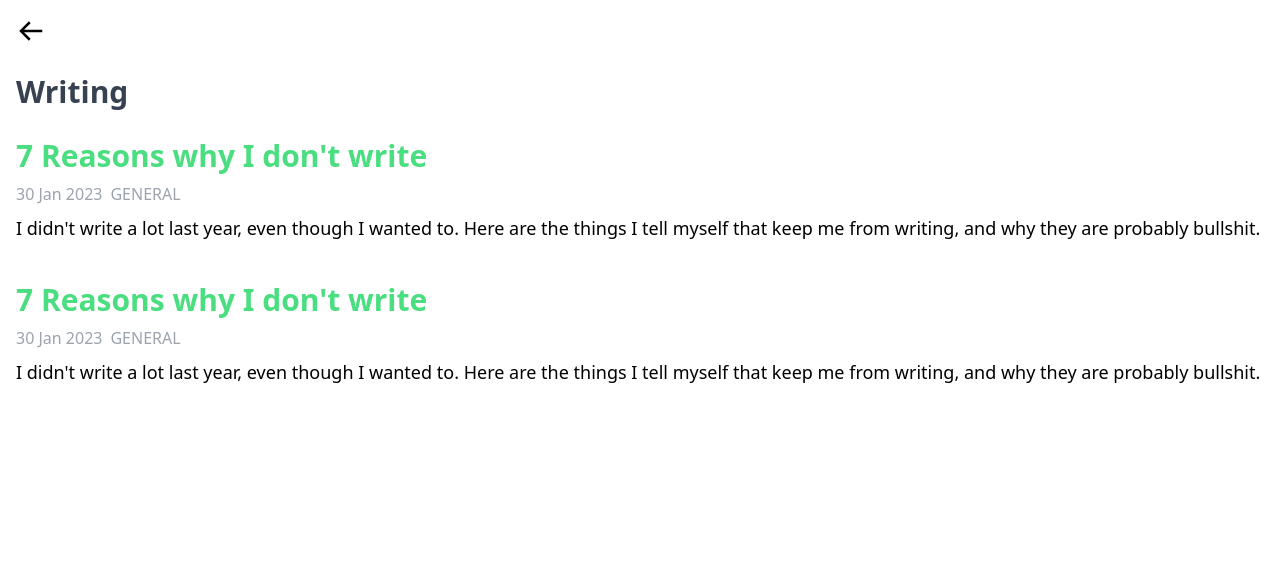
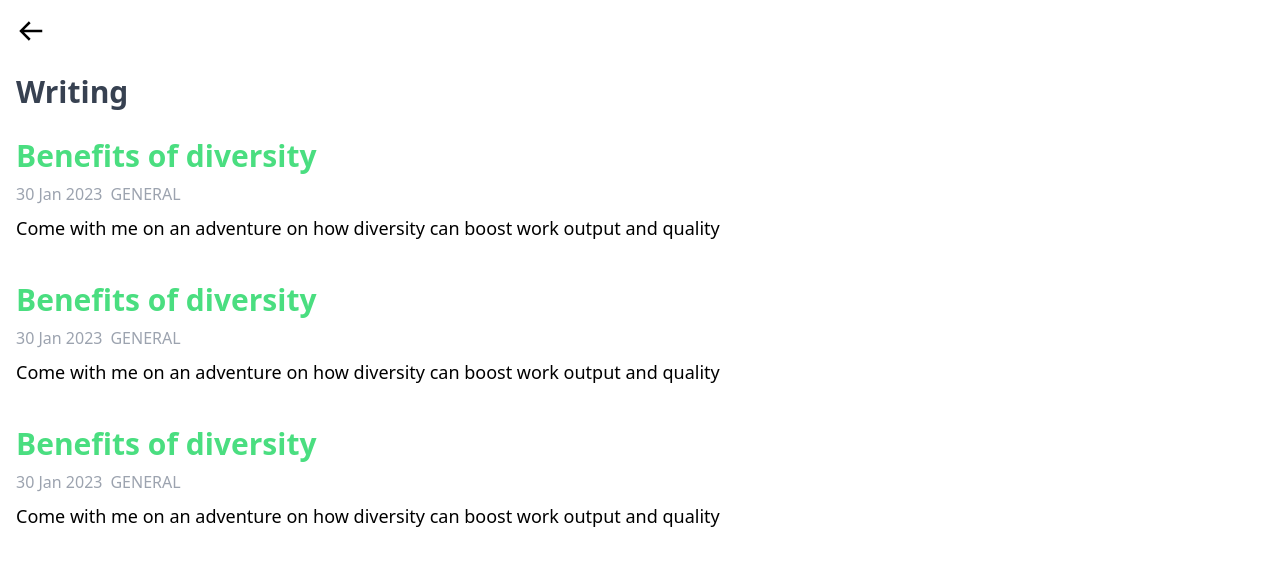
Before and after one commit to leehaney254/portfolio, a React (Vite) app: page /posts in a window 1280 px wide. Shown: the top 566 px of the page. Built offline with nearby package versions, Linux system fonts and the light colour scheme.

Commit message:
Feat: Limit number of posts seen

```diff
--- a/src/data/data.ts
+++ b/src/data/data.ts
@@ -140,38 +140,50 @@ export const posts = [
   {
     Image: diverse,
     heading: "Benefits of diversity",
+    date: "30 Jan 2023",
+    genre: "GENERAL",
     like: 100,
-    description: "Here I talk about the benefits of working in a diverse culture and my personal ecpiriences.",
+    description: "Come with me on an adventure on how diversity can boost work output and quality",
   },
   {
     Image: diverse,
     heading: "Benefits of diversity",
+    date: "30 Jan 2023",
+    genre: "GENERAL",
     like: 100,
-    description: "Here I talk about the benefits of working in a diverse culture and my personal ecpiriences.",
+    description: "Come with me on an adventure on how diversity can boost work output and quality",
   },
   {
     Image: diverse,
     heading: "Benefits of diversity",
+    date: "30 Jan 2023",
+    genre: "GENERAL",
     like: 100,
-    description: "Here I talk about the benefits of working in a diverse culture and my personal ecpiriences.",
+    description: "Come with me on an adventure on how diversity can boost work output and quality",
   },
   {
     Image: diverse,
     heading: "Benefits of diversity",
+    date: "30 Jan 2023",
+    genre: "GENERAL",
     like: 100,
-    description: "Here I talk about the benefits of working in a diverse culture and my personal ecpiriences.",
+    description: "Come with me on an adventure on how diversity can boost work output and quality",
   },
   {
     Image: diverse,
     heading: "Benefits of diversity",
+    date: "30 Jan 2023",
+    genre: "GENERAL",
     like: 100,
-    description: "Here I talk about the benefits of working in a diverse culture and my personal ecpiriences.",
+    description: "Come with me on an adventure on how diversity can boost work output and quality",
   },
   {
     Image: diverse,
     heading: "Benefits of diversity",
+    date: "30 Jan 2023",
+    genre: "GENERAL",
     like: 100,
-    description: "Here I talk about the benefits of working in a diverse culture and my personal ecpiriences.",
+    description: "Come with me on an adventure on how diversity can boost work output and quality",
   },
 ]
 
--- a/src/pages/Postpage.tsx
+++ b/src/pages/Postpage.tsx
@@ -1,34 +1,32 @@
 import React from 'react';
+import { Link } from 'react-router-dom';
 import { BiArrowBack } from "react-icons/bi";
+import { posts } from '../data/data';
 
 const Postpage: React.FC = () => {
   return (
     <main className="p-4">
       <header>
-        <BiArrowBack className="text-3xl" />
+        <Link to="/">
+          <BiArrowBack className="text-3xl" />
+        </Link>
       </header>
       <h1 className="text-3xl font-bold my-7 text-gray-700">Writing</h1>
       <section className="flex flex-col gap-10">
-        <div>
-          <h2 className="text-3xl font-semibold text-green-400">7 Reasons why I don't write</h2>
-          <div className="flex gap-2 my-2 text-gray-400">
-            <p>30 Jan 2023</p>
-            <p>GENERAL</p>
-          </div>
-          <p className="text-lg">I didn't write a lot last year,
-            even though I wanted to. Here are the things I tell
-            myself that keep me from writing, and why they are probably bullshit.</p>
-        </div>
-        <div>
-          <h2 className="text-3xl font-semibold text-green-400">7 Reasons why I don't write</h2>
-          <div className="flex gap-2 my-2 text-gray-400">
-            <p>30 Jan 2023</p>
-            <p>GENERAL</p>
-          </div>
-          <p className="text-lg">I didn't write a lot last year,
-            even though I wanted to. Here are the things I tell
-            myself that keep me from writing, and why they are probably bullshit.</p>
-        </div>
+        {
+          posts.slice(3).map((article, index) => {
+            return (
+              <div key={index}>
+                <h2 className="text-3xl font-semibold text-green-400">{article.heading}</h2>
+                <div className="flex gap-2 my-2 text-gray-400">
+                  <p>{article.date}</p>
+                  <p>{article.genre}</p>
+                </div>
+                <p className="text-lg">{article.description}</p>
+              </div>
+            )
+          })
+        }
       </section>
     </main>
   )
```
